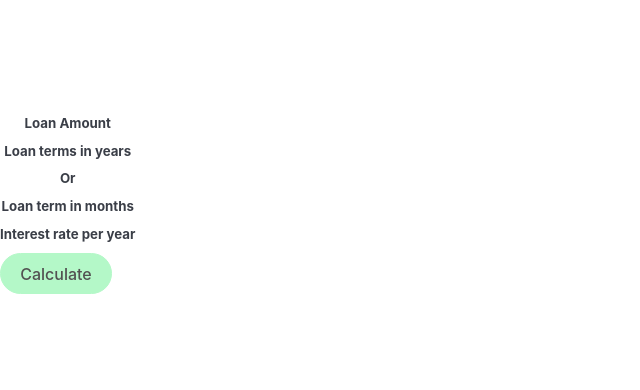
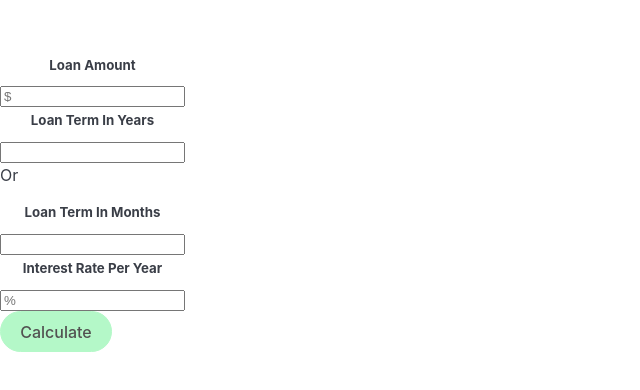
Before and after one commit to LilyBarr09/Debt-Free-Calculator, a React (Vite) app: page / in a window 1280 px wide. Shown: the part 198-588 px from the top of the page, without its empty margins (0-640 px from the left). Built offline with nearby package versions, Linux system fonts and the light colour scheme.

Commit message:
created LoanDetails Component with input fields

```diff
--- a/src/LoanDetails.jsx
+++ b/src/LoanDetails.jsx
@@ -9,15 +9,17 @@ class LoanDetails extends React.Component {
     return (
       <div>
         <div>
-          <h5>Loan Amount</h5>
-          <div class="input-field"></div>
-          <h5>Loan terms in years</h5>
-          <div class="input-field"></div>
-          <h5>Or</h5>
-          <h5>Loan term in months</h5>
-          <div class="input-field"></div>
-          <h5>Interest rate per year</h5>
-          <div class="input-field"></div>
+          <form>
+            <h5>Loan Amount</h5>
+            <input type="text" placeholder="$"></input>
+            <h5>Loan Term In Years</h5>
+            <input type="text"></input>
+            <p>Or</p>
+            <h5>Loan Term In Months</h5>
+            <input type="text"></input>
+            <h5>Interest Rate Per Year</h5>
+            <input type="text" placeholder="%"></input>
+          </form>
           <button class="btn-primary">Calculate</button>
         </div>
       </div>
```
